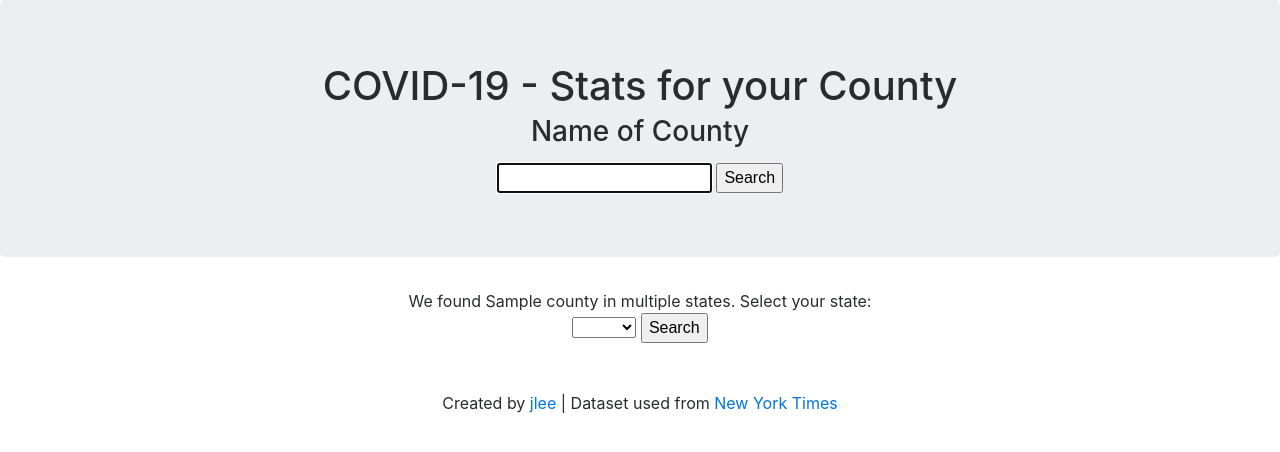
After one commit to rapidlee/covid19quicksearch, a Flask app: template templates/duplicates.html in a window 1280 px wide. The commit adds this page. Shown: the top 452 px of the page. Run offline with Flask 2, Linux system fonts and the light colour scheme; the template is opened without the code that fills it: most values are stand-ins (such as "Sample title", 1, 10 or a date in 2020); some libraries are stand-ins or nearby versions.

Commit message:
Fix duplicate county bug

```diff
--- a/main.py
+++ b/main.py
@@ -1,4 +1,8 @@
-from flask import Flask, render_template, request
+# Quick stats for local COVID-19 / Coronavirus stats by local county
+# https://github.com/rapidlee/covid19quicksearch
+
+
+from flask import Flask, render_template, request, session
 import requests
 import csv
 import sys
@@ -49,8 +53,18 @@ def main():
 
 @app.route('/', methods=['POST'])
 def main_post():
-    county_input = request.form['county_input']
+    duplicate_county = bool
+    state = False
 
+    # if state_select has a value, POST is coming from duplicates.html
+    if request.form.get('state_select'):
+        duplicate_county = True
+        county_input = request.form['county1']
+        state = request.form['state_select']
+        # search paramter now should include state to identify county appropriately
+        comma_county_state = ',' + county_input + ',' + state
+    else:
+        county_input = request.form.get('county_input')
     # clean the input
     county_input = county_input.strip()
     county_input = county_input.title()
@@ -66,9 +80,14 @@ def main_post():
     if county_input in cityname_corrections:
         county_input = cityname_corrections[county_input]
 
-    # encapsulate keyword with cammas as markers for complete city name
+    # encapsulate keyword with cammas as markers for complete county name
     county = county_input
-    comma_county = ',' + county_input + ','
+
+    # test if coming from duplicates.html, if so we change the search parameter to include state
+    if duplicate_county == True:
+        comma_county = comma_county_state
+    else:
+        comma_county = ',' + county_input + ','
 
     # get data from csv
     raw_data = get_data(url)
@@ -86,22 +105,34 @@ def main_post():
 
     # find comma_county and list all iterations
     county_data = find_county(comma_county, raw_data)
+    # print(*county_data, file=sys.stdout, sep='\n')
 
     # list of lists results by county
     full_county_list = list_by_county(county_data)
+    # print(*full_county_list, file=sys.stdout, sep='\n')
 
+    # Test for duplicates
+    compare_duplicates = [x[2] for x in full_county_list]
+    if len(set(compare_duplicates)) != 1:
+        print('We found multple states with the same county name', file=sys.stdout)
+        list_of_states = set(compare_duplicates)
+        return render_template('duplicates.html/', list_of_states=list_of_states, county=county)
+
+
+
+    # assign final numbers
     dates = [x[0] for x in full_county_list]
     infections = [x[-2] for x in full_county_list]
     infection_rate = calc_infection_rate(infections)
-    todays_infected = full_county_list[0][-2]
-    todays_deaths = full_county_list[0][-1]
+    todays_infected = full_county_list[-1][-2]
+    todays_deaths = full_county_list[-1][-1]
 
-    #iterate through date, infections, infection rate) and list it within a list
+    #iterate through date, infections, infection rate and list it within a list
     display_list = []
     for i in range(len(dates)):
         display_list.insert(0, [dates[i], infections[i], infection_rate[i]])
 
-    return render_template('main_post.html/', county=county, todays_infected=todays_infected, todays_deaths=todays_deaths, display_list=display_list)
+    return render_template('main_post.html/', county=county, todays_infected=todays_infected, todays_deaths=todays_deaths, display_list=display_list, state=state)
 
 if __name__ == "__main__":
     app.run(host='0.0.0.0', port=8000, debug=True)
--- /dev/null
+++ b/templates/duplicates.html
@@ -0,0 +1,19 @@
+{% extends "layout.html" %}
+
+
+{% block content %}
+<div align="center">
+    We found {{ county }} in multiple states. Select your state:
+    <form name="stateform" action="{{ url_for('main_post') }}" method="POST">
+        <select name="state_select" autofocus="autofocus">
+            <option></option>
+            {% for state in list_of_states %}
+                <option>{{ state }}</option>
+            {% endfor %}
+            <input type="hidden" name="county1" value="{{ county }}">
+            <input type="submit" value="Search">
+        </select>
+    </form>
+</div>
+<br><br>
+{% endblock content %}
--- a/templates/main_post.html
+++ b/templates/main_post.html
@@ -3,7 +3,8 @@
 {% block content %}
     <div class="container">
       <h4 align="center">
-          As of today {{ county }} County has <b>{{ todays_infected }}</b> infected and <b>{{ todays_deaths }}</b> recorded deaths
+          As of today {{ county }} County {% if state %} of {{ state }} {% endif %}
+          has <b>{{ todays_infected }}</b> infected and <b>{{ todays_deaths }}</b> recorded deaths
       </h4>
       <h5 align="center">
           Are we flattening the curve?
```
